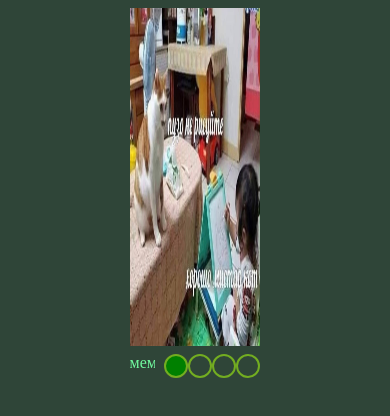
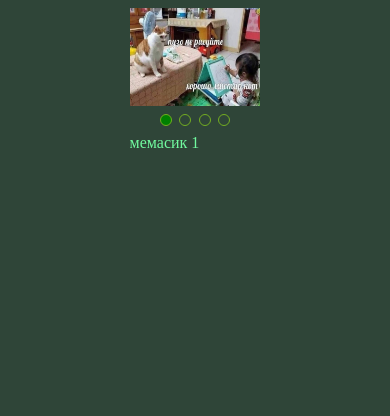
Before and after one commit to tihohohodka/cssMemSlider, a plain HTML site: page cssMemSlider/index.html in a window 390 px wide. Drawn offline with Linux system fonts and the light colour scheme.

Commit message:
feat: add mobile versiob(Sun, 15 May 2022 15:38:47 +0300)

```diff
--- a/cssMemSlider/style.css
+++ b/cssMemSlider/style.css
@@ -6,11 +6,11 @@ margin-left: auto;
 margin-right: auto;
 width:35%;
 display:grid;
-grid-template-columns: 1fr 1fr 1fr 1fr 1fr 1fr 1fr 1fr 1fr 1fr;
+grid-template-columns: repeat(1fr,20);
   grid-template-rows: auto;
 grid-template-areas:
-"picture picture picture picture picture picture picture picture picture picture"
-"insc insc insc insc insc insc customRadio4 customRadio3 customRadio2 customRadio1";
+"picture picture picture picture picture picture picture picture picture picture picture picture picture picture picture picture picture picture picture picture"
+"insc insc insc insc insc insc insc insc insc insc insc insc insc insc insc insc customRadio4 customRadio3 customRadio2 customRadio1";
 grid-row-gap: 1vh;
 }
 
@@ -22,7 +22,7 @@ grid-row-gap: 1vh;
     grid-area: picture;
     order:1;
     width:100%;
-    height: 40vh;
+    height: 25vw;
     overflow: hidden;
 }
 .slides{
@@ -80,12 +80,12 @@ img{
     grid-area: customRadio4;
 }
 .customRadio{
-    border: 2px solid #73AD21;
+    border: 1px solid #73AD21;
     color:red;
     cursor: pointer;
-    width:20px;
-    height:20px;
-    border-radius: 20px;
+    width:10px;
+    height:10px;
+    border-radius: 10px;
     align-self:flex-end;
 }
 input[type="radio"]:checked+label {
@@ -137,3 +137,25 @@ input[name="memRadio"] {
  #sr4:checked ~.controlPanel .inscriptonHolder .inscriptions .s1 {
     margin-left: -75%;
  }
+
+
+
+ @media screen and (max-width:768px)
+ {
+    .main{
+        margin-left: auto;
+        margin-right: auto;
+        width:35%;
+        display:grid;
+        grid-template-columns: repeat(1fr,15);
+          grid-template-rows: auto;
+        grid-template-areas:
+        "picture picture picture picture picture picture picture picture picture picture picture picture picture picture picture"
+        ". . . . customRadio4 . customRadio3 . customRadio2 . customRadio1 . . . ."
+        "insc insc insc insc insc insc insc insc insc insc insc insc insc insc insc";
+
+        grid-row-gap: 1vh;
+        }
+
+
+ }
```
